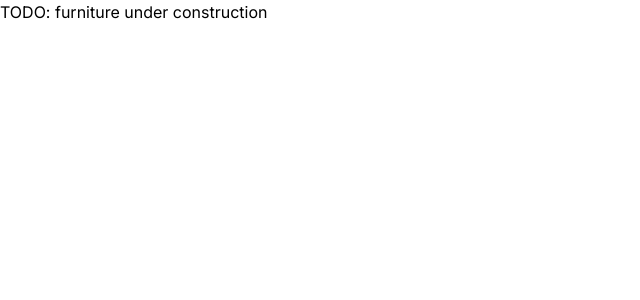
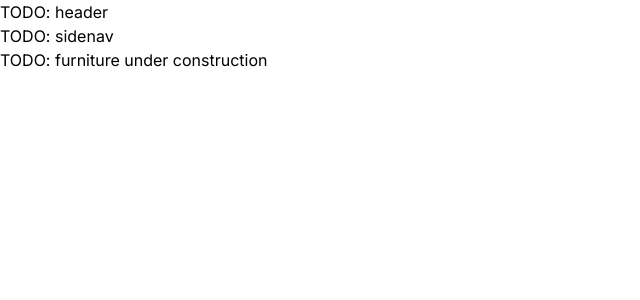
Before and after one commit to anthonybench/sleepyblog, a Next.js app: page /furniture in a window 1280 px wide. Shown: the top 300 px of the page, without its empty margins (0-640 px from the left). Built offline with nearby package versions, Linux system fonts and the light colour scheme.

Commit message:
more stubbing, ready to add more core html content

```diff
--- a/app/about/page.tsx
+++ b/app/about/page.tsx
@@ -1,9 +1,11 @@
 import Image from 'next/image';
 import Link from 'next/link';
+import { unstable_noStore as noStore } from 'next/cache';
+import { useSearchParams, usePathname, useRouter } from 'next/navigation';
 
 export default function Page() {
   return (
-    <div>
+    <>
       <p>
         Hello! I'm Isaac 👋<br />
         I live at the intersection of data & dev-ops.<br />
@@ -14,13 +16,13 @@ export default function Page() {
 
       <span>
         TODO: linkedin & github
-        {/* <Link><Image /></Link> TODO: linkedin */}
-        {/* <Link><Image /></Link> TODO: github */}
+        {/* <Link><Image /></Link> (linkedin) */}
+        {/* <Link><Image /></Link> (github) */}
       </span>
 
       <p>
       👉 View my resume TODO {/* TODO: resume modal with download link */}
       </p>
-    </div>
+    </>
   );
 }
--- a/app/blogs/[id]/page.tsx
+++ b/app/blogs/[id]/page.tsx
@@ -1,14 +1,16 @@
+import Image from 'next/image';
+import Link from 'next/link';
+import { unstable_noStore as noStore } from 'next/cache';
+import { useSearchParams, usePathname, useRouter } from 'next/navigation';
+
 export default function Page({
-  blogPost
+  params
 }:{
-  blogPost:{id:number}
+  params:{id:number}
 }) {
   return (
-    <main>
-      <div>
-        TODO: blog view <br />
-        Blog {blogPost.id}
-      </div>
-    </main>
+    <>
+      TODO: blog view ({params.id})
+    </>
   );
 }
--- a/app/components/header.tsx
+++ b/app/components/header.tsx
@@ -0,0 +1,12 @@
+import Image from 'next/image';
+import Link from 'next/link';
+import { unstable_noStore as noStore } from 'next/cache';
+import { useSearchParams, usePathname, useRouter } from 'next/navigation';
+
+export default function Header() {
+  return (
+    <>
+      TODO: header
+    </>
+  )
+}
--- a/app/components/sidenav.tsx
+++ b/app/components/sidenav.tsx
@@ -0,0 +1,12 @@
+import Image from 'next/image';
+import Link from 'next/link';
+import { unstable_noStore as noStore } from 'next/cache';
+import { useSearchParams, usePathname, useRouter } from 'next/navigation';
+
+export default function SideNav() {
+  return (
+    <>
+      TODO: sidenav
+    </>
+  )
+}
--- a/app/furniture/page.tsx
+++ b/app/furniture/page.tsx
@@ -1,5 +1,12 @@
+import Image from 'next/image';
+import Link from 'next/link';
+import { unstable_noStore as noStore } from 'next/cache';
+import { useSearchParams, usePathname, useRouter } from 'next/navigation';
+
 export default function Page() {
   return (
-      <h3>TODO: furniture under construction</h3>
+      <>
+        TODO: furniture under construction
+      </>
   );
 }
--- a/app/layout.tsx
+++ b/app/layout.tsx
@@ -1,6 +1,8 @@
 import type { Metadata } from "next";
 import { Inter } from "next/font/google";
 import "@/app/lib/globals.css";
+import Header from "@/app/components/header";
+import SideNav from "@/app/components/sidenav";
 
 const inter = Inter({ subsets: ["latin"] });
 
@@ -17,9 +19,9 @@ export default function RootLayout({
   return (
     <html lang="en">
       <body className={inter.className}>
-
-
-        {children}
+        <header><Header /></header>
+        <nav><SideNav /></nav>
+        <main>{children}</main>
       </body>
     </html>
   );
--- a/app/software/page.tsx
+++ b/app/software/page.tsx
@@ -1,5 +1,12 @@
+import Image from 'next/image';
+import Link from 'next/link';
+import { unstable_noStore as noStore } from 'next/cache';
+import { useSearchParams, usePathname, useRouter } from 'next/navigation';
+
 export default function Page() {
   return (
-      <h3>TODO: software under construction</h3>
+      <>
+        TODO: software under construction
+      </>
   );
 }
--- a/app/tutoring/page.tsx
+++ b/app/tutoring/page.tsx
@@ -1,5 +1,12 @@
+import Image from 'next/image';
+import Link from 'next/link';
+import { unstable_noStore as noStore } from 'next/cache';
+import { useSearchParams, usePathname, useRouter } from 'next/navigation';
+
 export default function Page() {
   return (
-      <h3>TODO: tutoring under construction</h3>
+      <>
+        TODO: tutoring under construction
+      </>
   );
 }
```
Also changed, not shown: 1 other file (tests, documents, lock files or other folders).
